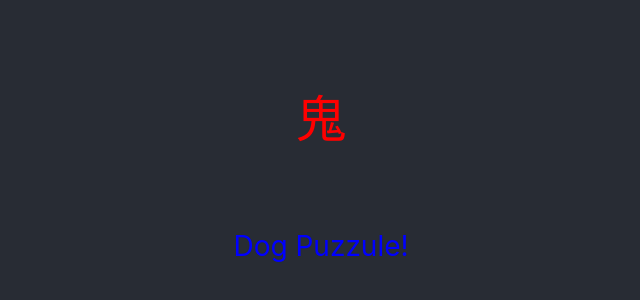
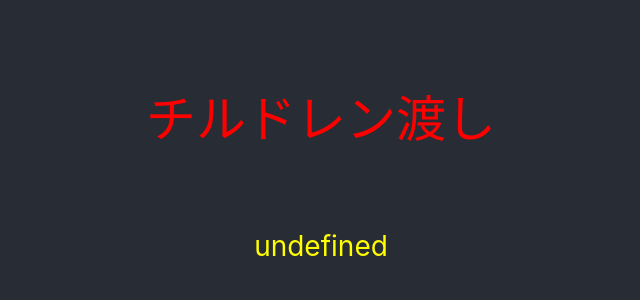
Before and after one commit to kazuki-oshino/dog-puzzle, a React (Create React App) app: page / in a window 1280 px wide. Shown: the part 240-540 px from the top of the page, without its empty margins (319-959 px from the left). Built offline with nearby package versions, Linux system fonts and the light colour scheme.

Commit message:
add props check.

```diff
--- a/src/App.tsx
+++ b/src/App.tsx
@@ -6,8 +6,8 @@ const App: React.VFC = () => {
   return (
     <div className="App">
       <header className="App-header">
-        <ColoredMessage color="red" fontSize={50} />
-        <ColoredMessage color="blue" message="Dog Puzzule!" fontSize={28} />
+        <ColoredMessage color="red" fontSize={50}>チルドレン渡し</ColoredMessage>
+        <ColoredMessage color="Yellow" fontSize={28} />
       </header>
     </div>
   );
--- a/src/components/ColoredMessage.tsx
+++ b/src/components/ColoredMessage.tsx
@@ -1,17 +1,17 @@
-import React from "react";
+import React, { ReactNode } from "react";
 
 type ColoredMessageProps = {
     color: string
-    message?: string
     fontSize: number
+    children?: ReactNode
 };
 
-const ColoredMessage: React.VFC<ColoredMessageProps> = ({ color, message, fontSize }) => {
-    const pinkStyle = {
-        color: color,
+const ColoredMessage: React.VFC<ColoredMessageProps> = ({ color, fontSize, children }) => {
+    const coloredStyle = {
+        color,
         fontSize: fontSize + "px",
     };
-    return <p style={pinkStyle}>{message ?? "鬼"}</p>
+    return <p style={coloredStyle}>{children ?? "undefined"}</p>
 }
 
 export default ColoredMessage;
```
